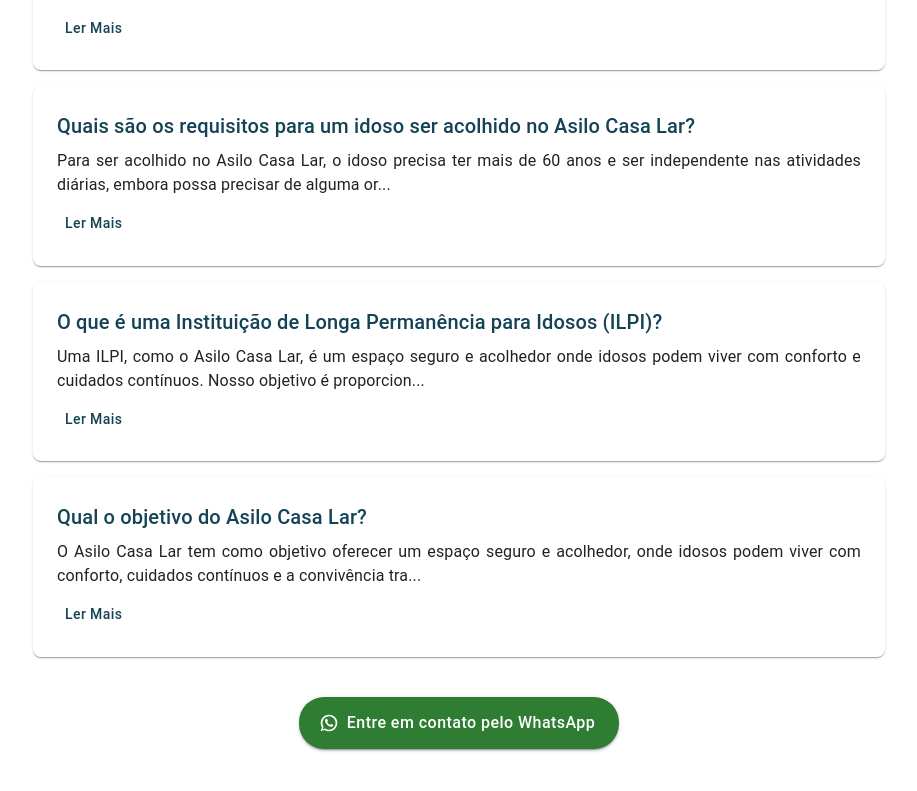
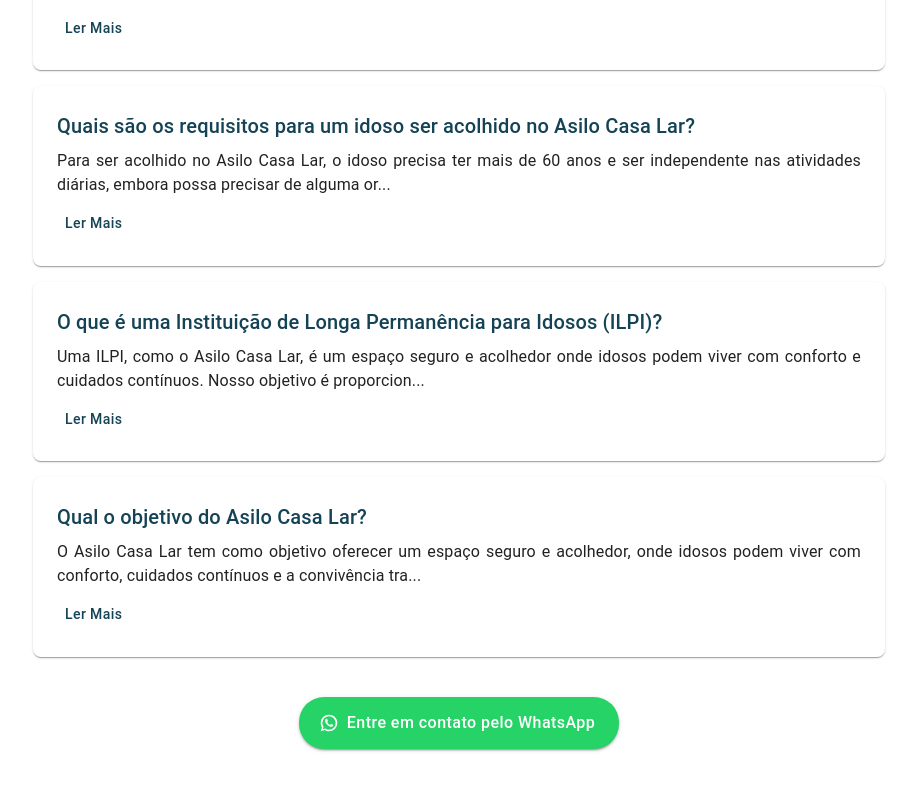
Before and after one commit to Acauhi99/front--casa-lar-rio-novo, a React (Vite) app: page /faq in a window 1280 px wide. Shown: the part 924-1715 px from the top of the page, without its empty margins (201-1118 px from the left). Built offline with nearby package versions, Linux system fonts and the light colour scheme.

Commit message:
refactor: adicionado o link de direcionamento do wpp e alterado a cor

```diff
--- a/src/screens/Faq/Faq.jsx
+++ b/src/screens/Faq/Faq.jsx
@@ -8,7 +8,6 @@ import {
   styled,
 } from "@mui/material";
 import WhatsAppIcon from "@mui/icons-material/WhatsApp";
-import InstagramIcon from "@mui/icons-material/Instagram";
 
 const FaqItem = styled(Paper)(({ theme }) => ({
   padding: theme.spacing(3),
@@ -27,6 +26,11 @@ const ContactButton = styled(Button)(({ theme }) => ({
   borderRadius: "25px",
   textTransform: "none",
   fontSize: "1rem",
+  backgroundColor: "#25D366",
+  color: "#fff",
+  "&:hover": {
+    backgroundColor: "#1EBE5D",
+  }
 }));
 
 const FaqTitle = styled(Typography)(({ theme }) => ({
@@ -93,35 +97,35 @@ export const Faq = () => {
 
         <FaqItem elevation={1}>
           <FaqTitle variant="h6" gutterBottom>
-          O Asilo Casa Lar funciona em que horário?
+            O Asilo Casa Lar funciona em que horário?
           </FaqTitle>
           <FaqContent text="O Asilo Casa Lar está em funcionamento 24 horas por dia, todos os dias da semana. Isso garante que nossos idosos tenham o cuidado contínuo e acompanhamento necessário, independentemente do horário. Estamos sempre disponíveis para oferecer o melhor suporte e carinho a quem está sob nossos cuidados." />
         </FaqItem>
 
         <FaqItem elevation={1}>
           <FaqTitle variant="h6" gutterBottom>
-          O Asilo Casa Lar recebe apoio governamental?
+            O Asilo Casa Lar recebe apoio governamental?
           </FaqTitle>
           <FaqContent text="O Asilo Casa Lar é uma instituição filantrópica e, por isso, não recebe apoio direto do governo. A manutenção da instituição é garantida pelas contribuições dos próprios residentes, o que nos permite oferecer um ambiente acolhedor e dedicado ao cuidado dos idosos." />
         </FaqItem>
 
         <FaqItem elevation={1}>
           <FaqTitle variant="h6" gutterBottom>
-          Quais são os requisitos para um idoso ser acolhido no Asilo Casa Lar?
+            Quais são os requisitos para um idoso ser acolhido no Asilo Casa Lar?
           </FaqTitle>
           <FaqContent text="Para ser acolhido no Asilo Casa Lar, o idoso precisa ter mais de 60 anos e ser independente nas atividades diárias, embora possa precisar de alguma orientação ou ajuda pontual. Nosso objetivo é acolher aqueles que buscam um ambiente seguro e confortável, e, ao longo do tempo, continuamos a oferecer cuidados à medida que as necessidades de cada residente evoluem. A instituição está pronta para receber idosos que precisam de apoio, sempre com muito respeito e carinho." />
         </FaqItem>
 
         <FaqItem elevation={1}>
           <FaqTitle variant="h6" gutterBottom>
-          O que é uma Instituição de Longa Permanência para Idosos (ILPI)?
+            O que é uma Instituição de Longa Permanência para Idosos (ILPI)?
           </FaqTitle>
           <FaqContent text="Uma ILPI, como o Asilo Casa Lar, é um espaço seguro e acolhedor onde idosos podem viver com conforto e cuidados contínuos. Nosso objetivo é proporcionar uma convivência tranquila e respeitosa para aqueles que precisam de apoio para suas atividades diárias, oferecendo um ambiente familiar e cuidado para o bem-estar dos residentes." />
         </FaqItem>
 
         <FaqItem elevation={1}>
           <FaqTitle variant="h6" gutterBottom>
-          Qual o objetivo do Asilo Casa Lar?
+            Qual o objetivo do Asilo Casa Lar?
           </FaqTitle>
           <FaqContent text="O Asilo Casa Lar tem como objetivo oferecer um espaço seguro e acolhedor, onde idosos podem viver com conforto, cuidados contínuos e a convivência tranquila de um ambiente familiar. Buscamos garantir o bem-estar dos nossos residentes, oferecendo apoio para suas atividades diárias, respeitando suas individualidades e necessidades." />
         </FaqItem>
@@ -135,16 +139,21 @@ export const Faq = () => {
           justifyContent: "center",
           flexWrap: "wrap",
           gap: 2,
+          mb: 4,
         }}
       >
         <ContactButton
+          component="a"
+          href="https://wa.me/5532999920658?text=Ol%C3%A1,%20vim%20atr%C3%A1ves%20do%20site%20e%20gostaria%20de%20informa%C3%A7%C3%B5es"
+          target="_blank"
+          rel="noopener noreferrer"
           variant="contained"
           color="success"
           startIcon={<WhatsAppIcon />}
         >
           Entre em contato pelo WhatsApp
         </ContactButton>
-{/* aaa */}
+
       </Box>
     </Container>
   );
```
